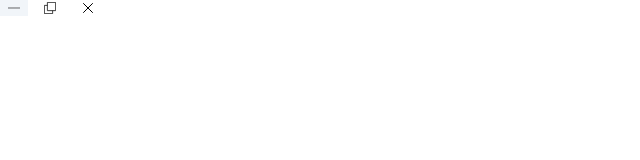
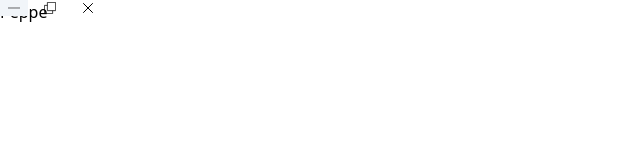
Before and after one commit to ManuelRixDiscord/UniRooms, an Angular app in the folder unirooms/: page / in a window 1280 px wide. Shown: the top 160 px of the page, without its empty margins (0-640 px from the left). Built offline with nearby package versions, Linux system fonts and the light colour scheme.

Commit message:
Risolto problema sul merge di git

```diff
--- a/unirooms/src/app/frame/frame.component.html
+++ b/unirooms/src/app/frame/frame.component.html
@@ -8,5 +8,7 @@
             <button id="close" class="px-2 hover:bg-red-500"><img class="w-4" src="{{closePath}}" alt=""></button>
         </div>
     </div>
-    <div class="sideMenu"></div>
-</div>
+    <div class="frame">
+        <div class="winBar">Peppe</div>
+        <div class="sideMenu"></div>
+    </div>
```
